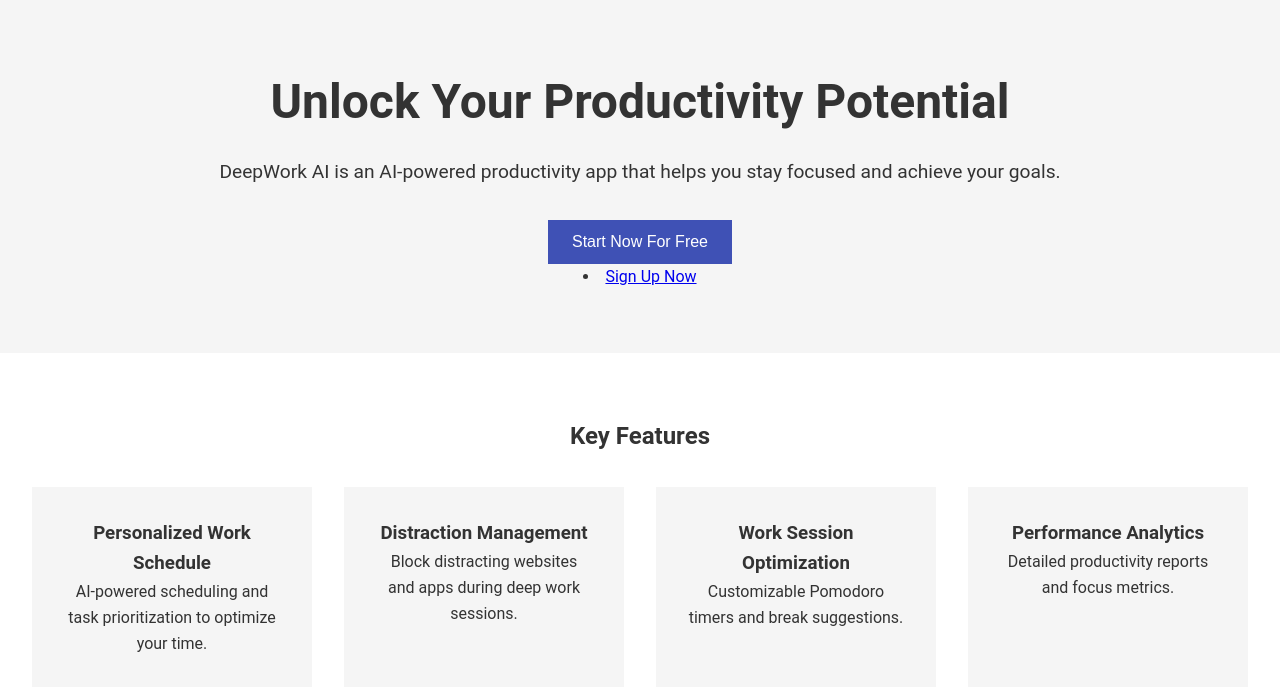
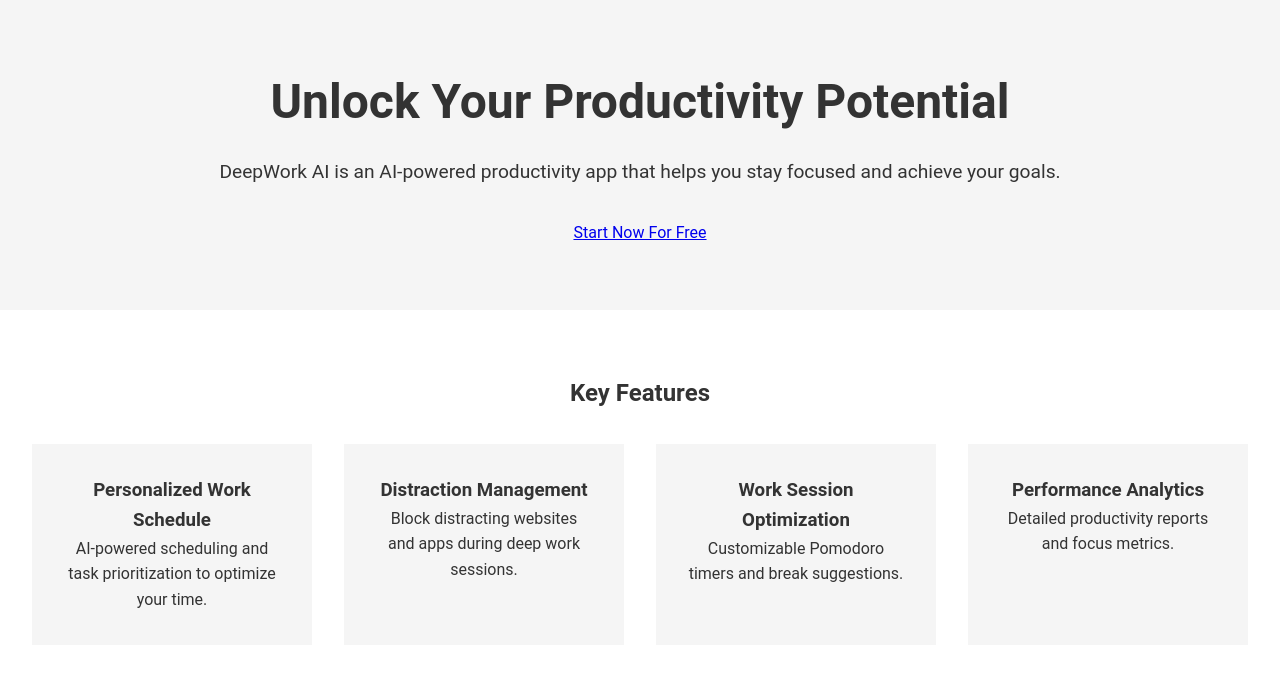
Before and after one commit to rishir0/DeepWork-AI, a Flask app: page / in a window 1280 px wide. Shown: the part 70-757 px from the top of the page. Run offline with Flask 3, Linux system fonts and the light colour scheme; some libraries are stand-ins or nearby versions.

Commit message:
button edited main pagt

```diff
--- a/templates/index.html
+++ b/templates/index.html
@@ -62,9 +62,7 @@
     <section class="hero">
       <h1>Unlock Your Productivity Potential</h1>
       <p>DeepWork AI is an AI-powered productivity app that helps you stay focused and achieve your goals.</p>
-      <button>Start Now For Free</button>
-
-      <li><a href="get started.html"> Sign Up Now</a></li>
+      <a href="get started.html">Start Now For Free</a>
     </section>
 
     <section class="features">
--- a/templates/styles.css
+++ b/templates/styles.css
@@ -60,7 +60,8 @@
     margin-bottom: 2rem;
   }
 
-  .hero button {
+  .hero a {
+    text-decoration: none;
     background-color: #3F51B5;
     color: #fff;
     border: none;
```
